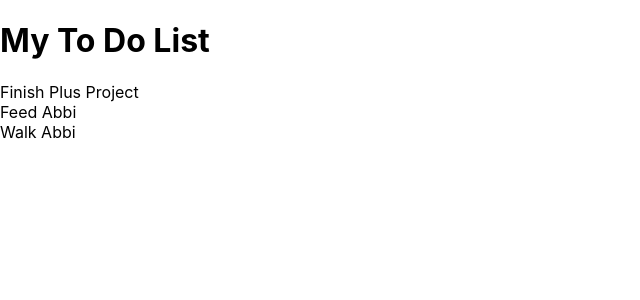
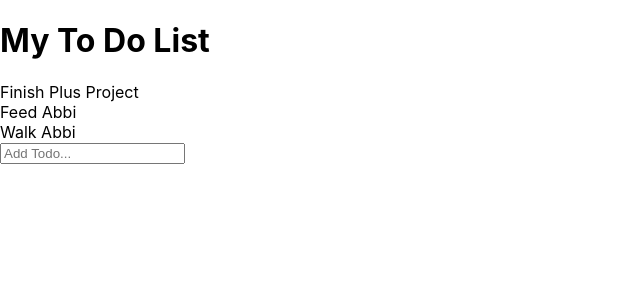
Before and after one commit to SashaJohnson123/react-todo-list-demo, a React (Create React App) app: page / in a window 1280 px wide. Shown: the top 300 px of the page, without its empty margins (0-640 px from the left). Built offline with nearby package versions, Linux system fonts and the light colour scheme.

Commit message:
Created functional form for todo list

```diff
--- a/src/App.js
+++ b/src/App.js
@@ -1,6 +1,6 @@
 import React, { useState } from "react";
 import TodoItem from "./components/TodoItem";
-
+import TodoForm from "./components/TodoForm";
 
 function App() {
   //  variables
@@ -10,6 +10,12 @@
     "Walk Abbi",
   ]);
 
+  // methods
+  const addTodo = (text) => {
+    const newTodos = [...todos, text];
+    setTodos(newTodos);
+  };
+
   // template
   return (
     <div>
@@ -17,6 +23,7 @@
       {todos.map((todo, index) => (
         <TodoItem todo={todo} key={index} />
       ))}
+      <TodoForm addTodo={addTodo} />
     </div>
   );
 }
--- /dev/null
+++ b/src/components/TodoForm.jsx
@@ -0,0 +1,32 @@
+import React, { useState } from "react";
+
+
+function TodoForm(props) {
+    // variables
+    const { addTodo } = props;
+    const [value, setValue] = useState("");
+
+    // methods
+    const handleSubmit = (event) => {
+        event.preventDefault();
+        if (!value) {
+            return;
+        }
+        addTodo(value);
+        setValue("");
+    };
+
+    // template
+    return (
+        <form onSubmit={handleSubmit}>
+            <input
+                type="text"
+                value={value}
+                placeholder="Add Todo..."
+                onChange={(event) => setValue(event.target.value)}
+            />
+        </form>
+    );
+}
+
+export default TodoForm;
```
